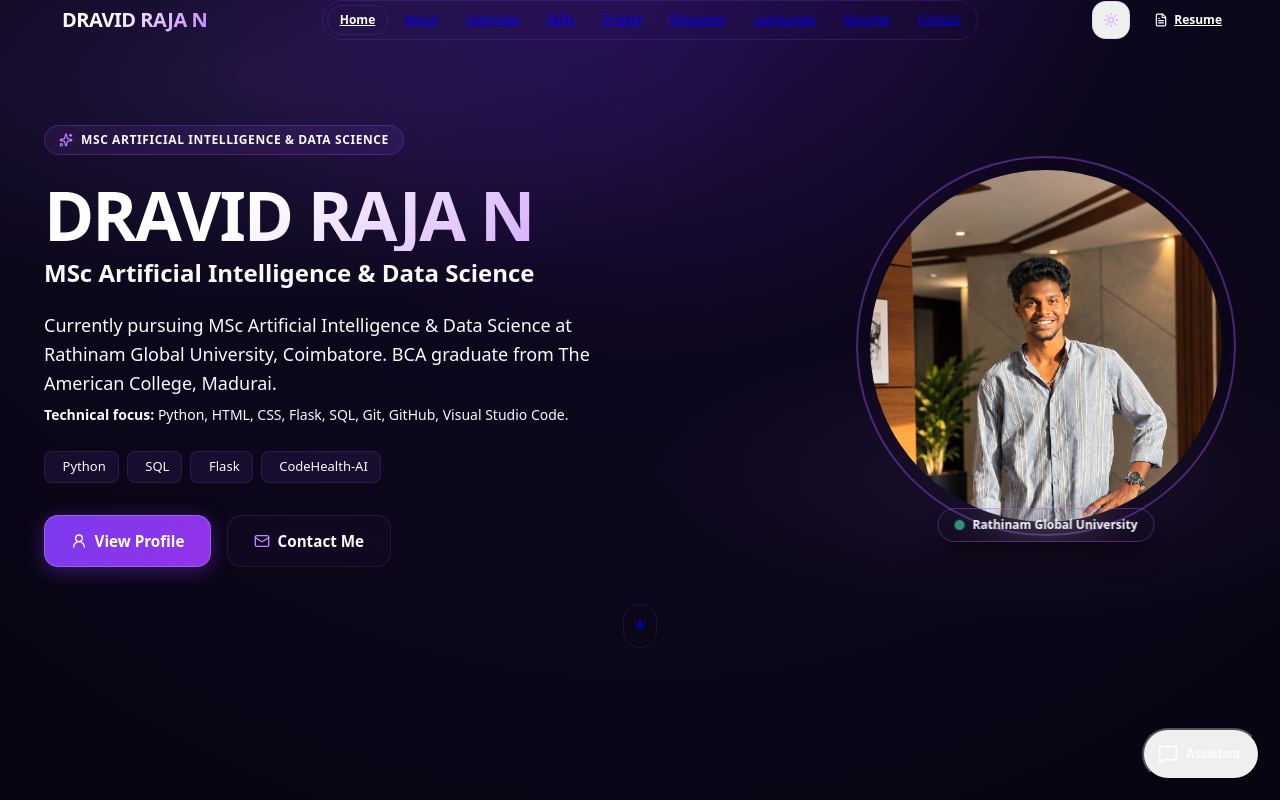
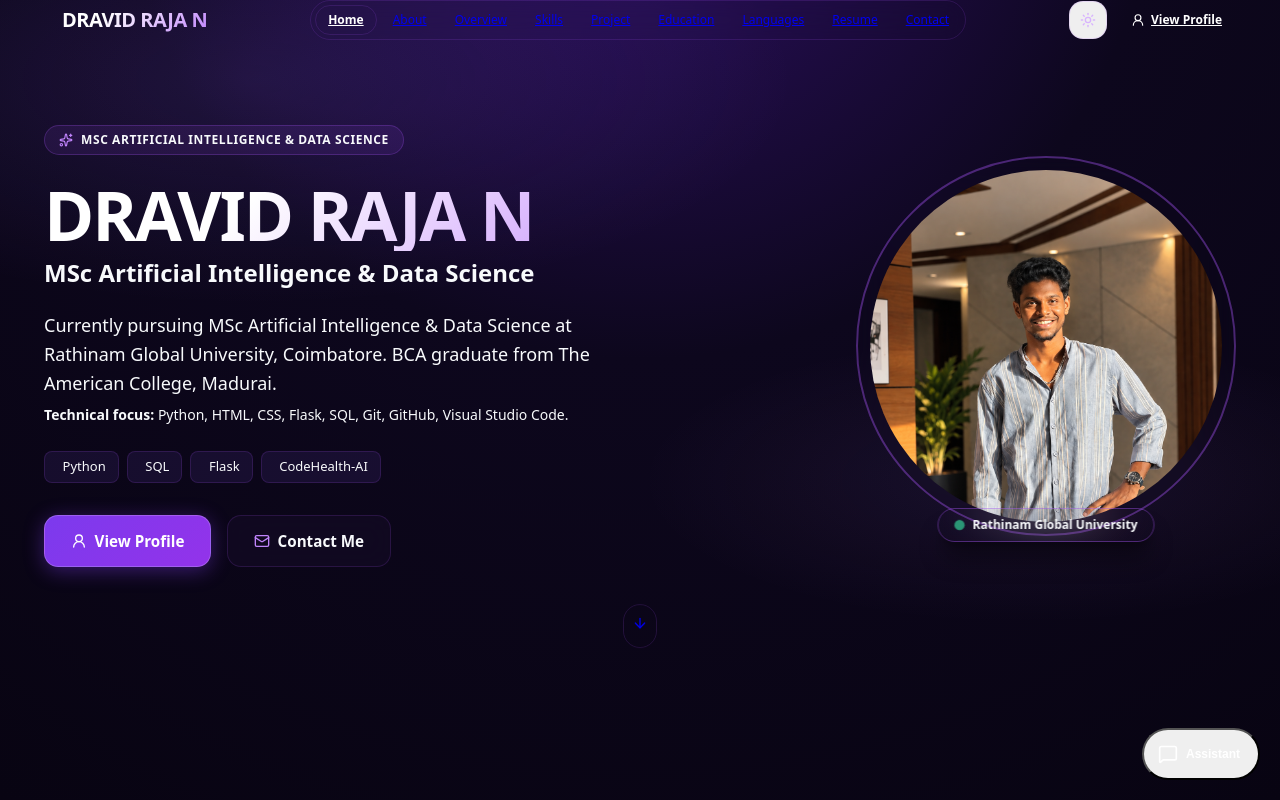
Before and after one commit to dravid-py/dravid-raja-portfolio, a Next.js app: page / in a window 1280 px wide. Shown: the top 800 px of the page. Built offline with nearby package versions, Linux system fonts and the light colour scheme.

Commit message:
Replace resume PDF navbar button with profile link

```diff
--- a/src/components/navigation/Navbar.tsx
+++ b/src/components/navigation/Navbar.tsx
@@ -2,7 +2,7 @@
 
 import React, { useState, useEffect } from "react";
 import Link from "next/link";
-import { Menu, Terminal, FileText } from "lucide-react";
+import { Menu, UserRound } from "lucide-react";
 import { NAV_LINKS } from "@/lib/constants";
 import { ThemeToggle } from "@/components/theme/ThemeToggle";
 import { MobileMenu } from "./MobileMenu";
@@ -18,37 +18,19 @@ export function Navbar({ onOpenCommand }: NavbarProps) {
   const [activeSection, setActiveSection] = useState<string>("hero");
 
   useEffect(() => {
-    const sectionIds = [
-      "hero",
-      "about",
-      "overview",
-      "skills",
-      "project",
-      "education",
-      "languages",
-      "resume",
-      "contact",
-    ];
-
+    const sectionIds = ["hero", "about", "overview", "skills", "project", "education", "languages", "resume", "contact"];
     const handleScroll = () => {
       setIsScrolled(window.scrollY > 20);
-
-      // If near the top
       if (window.scrollY < 120) {
         setActiveSection("hero");
         return;
       }
-
-      // If near bottom of page
       if (window.innerHeight + window.scrollY >= document.documentElement.scrollHeight - 60) {
         setActiveSection("contact");
         return;
       }
-
-      // Use vertical midpoint of viewport for accurate section tracking
       const scrollMid = window.scrollY + window.innerHeight * 0.35;
       let current = "hero";
-
       for (const id of sectionIds) {
         const el = document.getElementById(id);
         if (el) {
@@ -57,15 +39,11 @@ export function Navbar({ onOpenCommand }: NavbarProps) {
           if (scrollMid >= top && scrollMid < top + height) {
             current = id;
             break;
-          } else if (scrollMid >= top) {
-            current = id;
-          }
+          } else if (scrollMid >= top) current = id;
         }
       }
-
       setActiveSection(current);
     };
-
     window.addEventListener("scroll", handleScroll, { passive: true });
     handleScroll();
     return () => window.removeEventListener("scroll", handleScroll);
@@ -73,82 +51,37 @@ export function Navbar({ onOpenCommand }: NavbarProps) {
 
   return (
     <>
-      <header
-        className={`fixed top-0 left-0 right-0 z-50 transition-all duration-300 ${
-          isScrolled
-            ? "py-3 bg-[var(--surface-glass)] backdrop-blur-xl border-b border-[var(--border-subtle)] shadow-lg"
-            : "py-5 bg-transparent"
-        }`}
-      >
+      <header className={`fixed top-0 left-0 right-0 z-50 transition-all duration-300 ${isScrolled ? "py-3 bg-[var(--surface-glass)] backdrop-blur-xl border-b border-[var(--border-subtle)] shadow-lg" : "py-5 bg-transparent"}`}>
         <Container>
           <div className="flex items-center justify-between gap-4">
-            {/* Brand - One single line on desktop and navbar with NO underline */}
-            <Link
-              href="#hero"
-              className="font-extrabold text-lg sm:text-xl tracking-tight text-[var(--text-primary)] hover:opacity-90 transition-opacity brand-name flex items-center gap-2 no-underline select-none"
-              style={{ textDecoration: "none", borderBottom: "none" }}
-            >
+            <Link href="#hero" className="font-extrabold text-lg sm:text-xl tracking-tight text-[var(--text-primary)] hover:opacity-90 transition-opacity brand-name flex items-center gap-2 no-underline select-none" style={{ textDecoration: "none", borderBottom: "none" }}>
               <span className="w-2.5 h-2.5 rounded-full bg-[var(--accent-purple)] shadow-[0_0_10px_var(--accent-purple)] shrink-0" />
               <span className="gradient-text">DRAVID RAJA N</span>
             </Link>
-
-            {/* Desktop Navigation */}
             <nav className="hidden xl:flex items-center gap-1 p-1 rounded-full bg-[var(--surface-glass)] backdrop-blur-md border border-[var(--border-subtle)]">
               {NAV_LINKS.map((link) => {
                 const sectionId = link.href.replace("#", "");
                 const isActive = activeSection === sectionId;
                 return (
-                  <Link
-                    key={link.name}
-                    href={link.href}
-                    className={`px-3 py-1.5 text-xs font-medium rounded-full transition-all duration-200 no-underline ${
-                      isActive
-                        ? "bg-purple-600/30 text-white border border-purple-500/50 shadow-[0_0_14px_rgba(168,85,247,0.35)] font-semibold"
-                        : "text-[var(--text-secondary)] hover:text-[var(--text-primary)] hover:bg-[var(--surface-card)]"
-                    }`}
-                  >
+                  <Link key={link.name} href={link.href} className={`px-3 py-1.5 text-xs font-medium rounded-full transition-all duration-200 no-underline ${isActive ? "bg-purple-600/30 text-white border border-purple-500/50 shadow-[0_0_14px_rgba(168,85,247,0.35)] font-semibold" : "text-[var(--text-secondary)] hover:text-[var(--text-primary)] hover:bg-[var(--surface-card)]"}`}>
                     {link.name}
                   </Link>
                 );
               })}
             </nav>
-
-            {/* Actions */}
             <div className="flex items-center gap-2.5">
-              {/* Theme Toggle */}
               <ThemeToggle />
-
-              {/* Resume CTA */}
-              <a
-                href="/DRAVID-RAJA-N-Resume.pdf"
-                target="_blank"
-                rel="noopener noreferrer"
-                className="hidden md:inline-flex items-center gap-1.5 px-3.5 py-2 text-xs font-semibold rounded-xl bg-gradient-to-r from-purple-600 to-indigo-600 text-white hover:brightness-110 shadow-[0_2px_12px_rgba(124,58,237,0.3)] transition-all no-underline"
-              >
-                <FileText className="w-3.5 h-3.5" />
-                <span>Resume</span>
+              <a href="#resume" className="hidden md:inline-flex items-center gap-1.5 px-3.5 py-2 text-xs font-semibold rounded-xl bg-gradient-to-r from-purple-600 to-indigo-600 text-white hover:brightness-110 shadow-[0_2px_12px_rgba(124,58,237,0.3)] transition-all no-underline">
+                <UserRound className="w-3.5 h-3.5" /><span>View Profile</span>
               </a>
-
-              {/* Mobile Menu Button */}
-              <button
-                type="button"
-                onClick={() => setMobileOpen(true)}
-                aria-label="Open mobile menu"
-                className="xl:hidden p-2.5 rounded-xl bg-[var(--surface-glass)] border border-[var(--border-subtle)] text-[var(--text-primary)] hover:border-[var(--border-glow)]"
-              >
+              <button type="button" onClick={() => setMobileOpen(true)} aria-label="Open mobile menu" className="xl:hidden p-2.5 rounded-xl bg-[var(--surface-glass)] border border-[var(--border-subtle)] text-[var(--text-primary)] hover:border-[var(--border-glow)]">
                 <Menu className="w-5 h-5" />
               </button>
             </div>
           </div>
         </Container>
       </header>
-
-      <MobileMenu
-        isOpen={mobileOpen}
-        onClose={() => setMobileOpen(false)}
-        onOpenCommand={() => onOpenCommand && onOpenCommand()}
-        activeSection={activeSection}
-      />
+      <MobileMenu isOpen={mobileOpen} onClose={() => setMobileOpen(false)} onOpenCommand={() => onOpenCommand && onOpenCommand()} activeSection={activeSection} />
     </>
   );
 }
```
